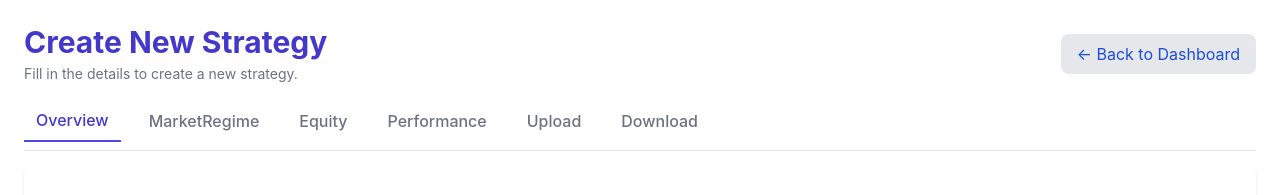
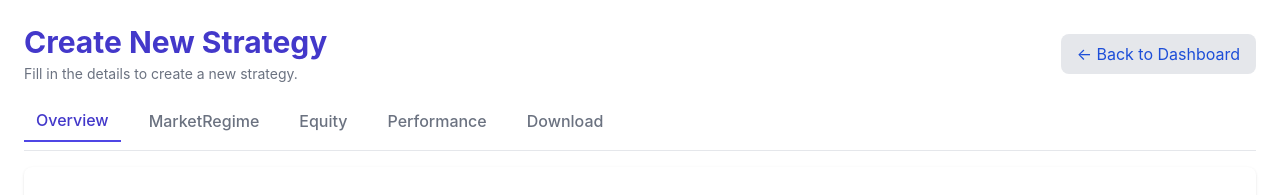
Before and after one commit to Tharun-1994/Quant_UI, a React (Create React App) app: page /strategies/new in a window 1280 px wide. Shown: the top 195 px of the page. Built offline with nearby package versions, Linux system fonts and the light colour scheme.

Commit message:
Next Update

```diff
--- a/src/pages/StrategyDetail.tsx
+++ b/src/pages/StrategyDetail.tsx
@@ -55,7 +55,7 @@ const StrategyDetail: React.FC<StrategyDetailProps> = ({ mode }) => {
 
       {/* Tabs */}
       <nav className="flex space-x-4 border-b pb-2 mb-4">
-        {["overview","marketRegime", "equity", "performance", "upload", "download"].map((key) => (
+        {["overview","marketRegime", "equity", "performance", "download"].map((key) => (
           <button
             key={key}
             onClick={() => setTab(key as any)}
```
